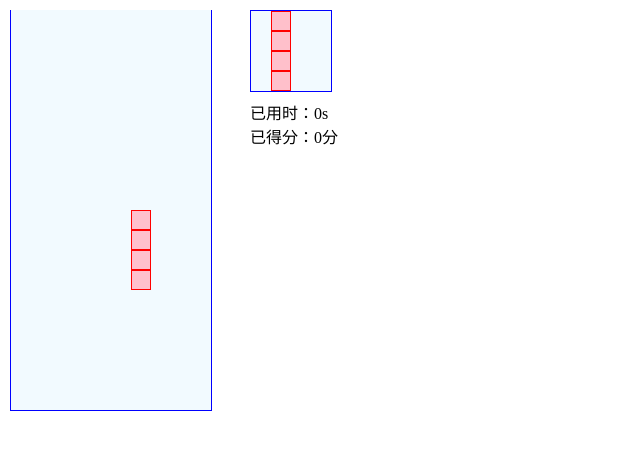
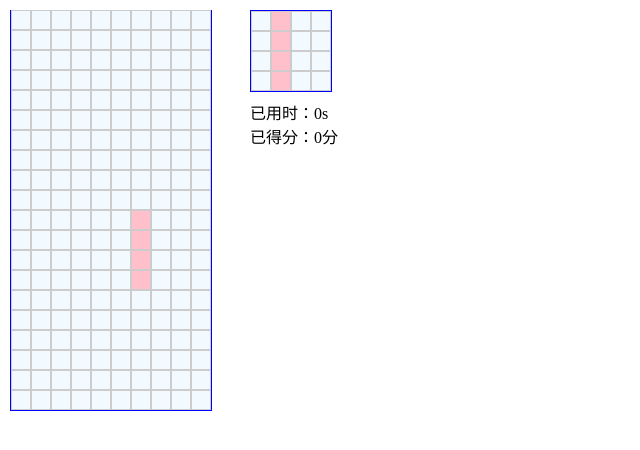
Before and after one commit to zy108830/game-tetris, a plain HTML site: page single/final/index.html in a window 1280 px wide. Shown: the whole page, without its empty margins (0-640 px from the left). Drawn offline with Linux system fonts and the light colour scheme.

Commit message:
添加更多的代码注释

```diff
--- a/single/final/css/style.css
+++ b/single/final/css/style.css
@@ -16,6 +16,9 @@
     top: 10px;
     left: 250px;
     border: 1px solid blue;
+}
+.game div,.next div{
+    border: 1px solid #cccccc;
 }
 .info{
     position: absolute;
--- a/single/final/js/game.js
+++ b/single/final/js/game.js
@@ -32,7 +32,7 @@ var Game=function () {
     //divs
     var nextDivs=[];
     var gameDivs=[];
-    //初始化div
+    //容器、容器矩阵数据，容器矩阵dom
     var initDiv=function (container,data,divs) {
         for (var i=0;i<data.length;i++){
             var div=[];
@@ -66,10 +66,12 @@ var Game=function () {
         for(var i=0;i<cur.data.length;i++){
             for (var j=0;j<cur.data[i].length;j++){
                 if(check(cur.origin,i,j)){
+                    //改成x+j，y+i会更合理一点，暂不改
                     gameData[cur.origin.x+i][cur.origin.y+j]=cur.data[i][j]
                 }
             }
         }
+        console.log(gameData);
     }
 
     /*检测方块位置是否合法*/
@@ -102,7 +104,7 @@ var Game=function () {
         return true;
     }
 
-    /**下移前，清除原有位置渲染的dom**/
+    /**下移前，清除原有位置渲染的dom样式**/
     var clearData=function () {
         for(var i=0;i<cur.data.length;i++){
             for (var j=0;j<cur.data[i].length;j++){
@@ -126,21 +128,22 @@ var Game=function () {
 
     //初始化
     var init=function (doms) {
+        //初始化游戏容器
         gameDiv=doms.gameDiv;
+        initDiv(gameDiv,gameData,gameDivs);
+        //初始化下一次的方块所在的容器
         nextDiv=doms.nextDiv;
-        initDiv(gameDiv,gameData,gameDivs);
-
+        next=new Square();
+        initDiv(nextDiv,next.data,nextDivs);
+        //获取当前的方块，并设置方块出现的初始位置
         cur=new Square();
         cur.origin.x=10;
         cur.origin.y=5;
-
-        next=new Square();
-        initDiv(nextDiv,next.data,nextDivs);
-
-
+        //将当前的方块显示到游戏容器中
         setData()
-
+        //在游戏容器中显示方块
         refreshDiv(gameData,gameDivs)
+        //在下一次的容器中显示方块
         refreshDiv(next.data,nextDivs)
     }
 
```
Also changed, not shown: single/final/index.html (+1 -1 lines).
